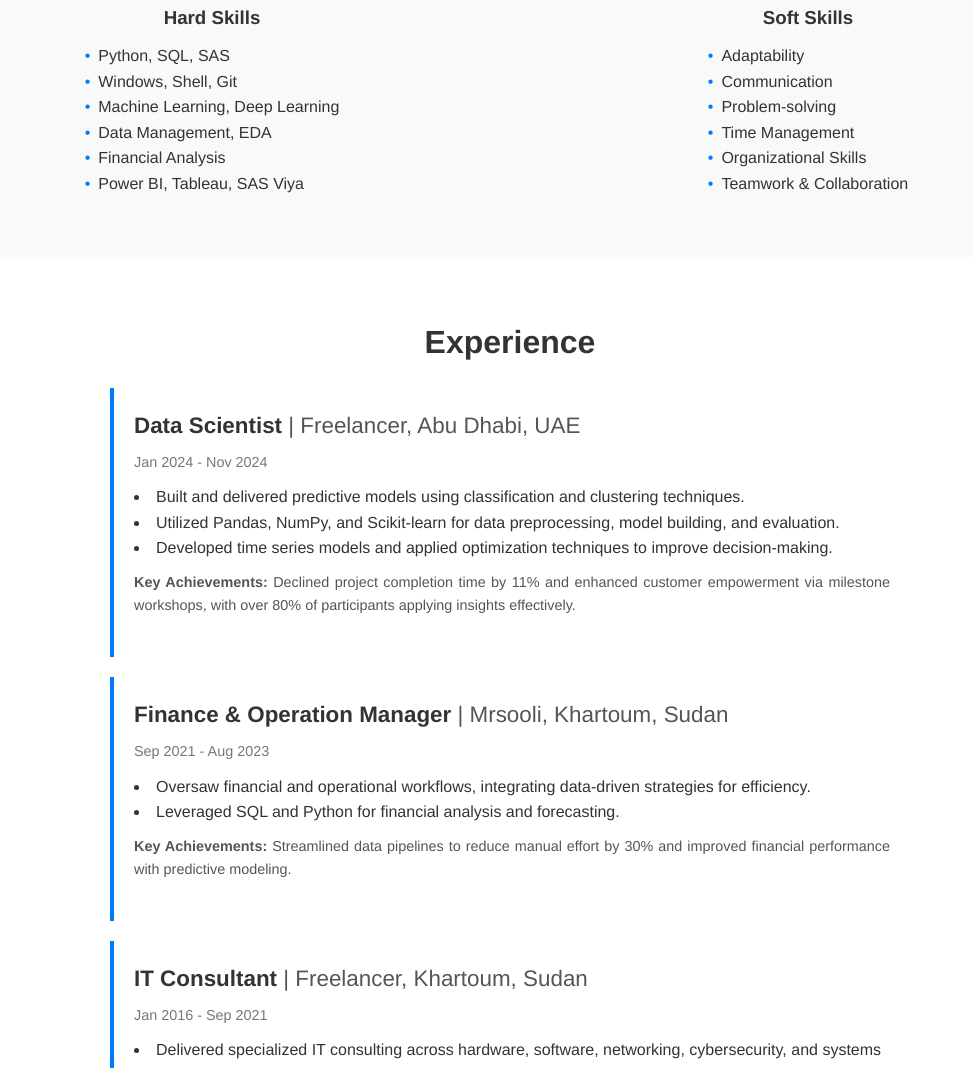
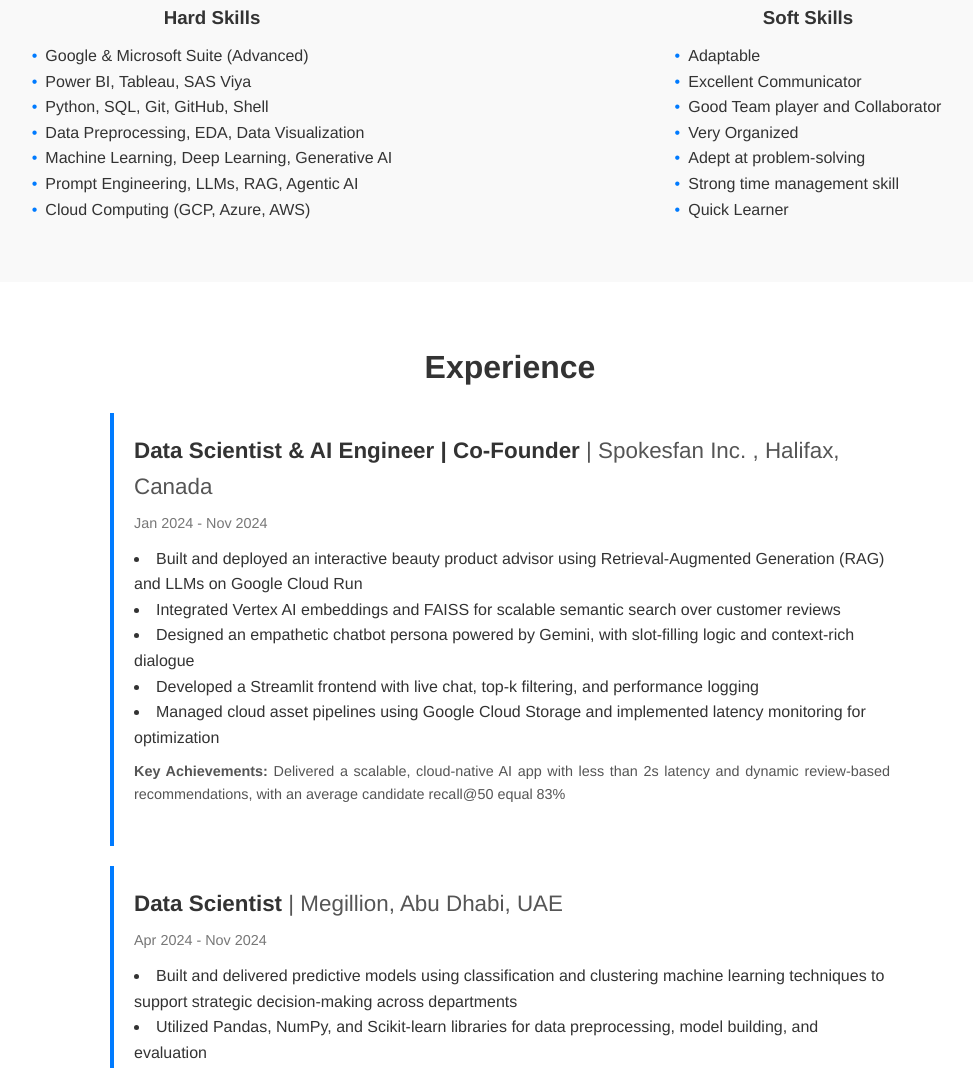
Before and after one commit to alhassan-uthman/my-website, a plain HTML site: page index.html in a window 1280 px wide. Shown: the part 1590-2658 px from the top of the page, without its empty margins (130-1103 px from the left). Drawn offline with nearby package versions, Linux system fonts and the light colour scheme.

Commit message:
Update index.html

```diff
--- a/index.html
+++ b/index.html
@@ -71,23 +71,25 @@
         <div class="skill-category">
           <h3>Hard Skills</h3>
           <ul>
-            <li>Python, SQL, SAS</li>
-            <li>Windows, Shell, Git</li>
-            <li>Machine Learning, Deep Learning</li>
-            <li>Data Management, EDA</li>
-            <li>Financial Analysis</li>
-            <li>Power BI, Tableau, SAS Viya</li>
+            <li>Google & Microsoft Suite (Advanced)</li>
+            <li>Power BI, Tableau, SAS Viya </li>
+            <li>Python, SQL, Git, GitHub, Shell</li>
+            <li>Data Preprocessing, EDA, Data Visualization</li>
+            <li>Machine Learning, Deep Learning, Generative AI</li>
+			<li>Prompt Engineering, LLMs, RAG, Agentic AI</li>
+            <li>Cloud Computing (GCP, Azure, AWS)</li>
           </ul>
         </div>
         <div class="skill-category">
           <h3>Soft Skills</h3>
           <ul>
-            <li>Adaptability</li>
-            <li>Communication</li>
-            <li>Problem-solving</li>
-            <li>Time Management</li>
-            <li>Organizational Skills</li>
-            <li>Teamwork & Collaboration</li>
+            <li>Adaptable</li>
+            <li>Excellent Communicator</li>
+            <li>Good Team player and Collaborator</li>
+            <li>Very Organized</li>
+            <li>Adept at problem-solving</li>
+			<li>Strong time management skill</li>
+            <li>Quick Learner</li>
           </ul>
         </div>
       </div>
@@ -99,17 +101,35 @@
     <div class="container">
       <h2>Experience</h2>
 
+      <!-- AI Engineer Experience -->
+      <div class="experience-item">
+        <h3>Data Scientist & AI Engineer | Co-Founder <span class="company">| Spokesfan Inc. , Halifax, Canada</span></h3>
+        <span class="date">Jan 2024 - Nov 2024</span>
+        <ul>
+          <li>Built and deployed an interactive beauty product advisor using Retrieval-Augmented Generation (RAG) and LLMs on Google Cloud Run</li>
+          <li>Integrated Vertex AI embeddings and FAISS for scalable semantic search over customer reviews</li>
+          <li>Designed an empathetic chatbot persona powered by Gemini, with slot-filling logic and context-rich dialogue</li>
+		  <li>Developed a Streamlit frontend with live chat, top-k filtering, and performance logging</li>
+		  <li>Managed cloud asset pipelines using Google Cloud Storage and implemented latency monitoring for optimization</li>
+        </ul>
+        <p class="achievement">
+          <strong>Key Achievements:</strong> Delivered a scalable, cloud-native AI app with less than 2s latency and dynamic review-based recommendations, with an average candidate recall@50 equal 83%
+        </p>
+      </div>
+
       <!-- Data Scientist Experience -->
       <div class="experience-item">
-        <h3>Data Scientist <span class="company">| Freelancer, Abu Dhabi, UAE</span></h3>
-        <span class="date">Jan 2024 - Nov 2024</span>
+        <h3>Data Scientist <span class="company">| Megillion, Abu Dhabi, UAE</span></h3>
+        <span class="date">Apr 2024 - Nov 2024</span>
         <ul>
-          <li>Built and delivered predictive models using classification and clustering techniques.</li>
-          <li>Utilized Pandas, NumPy, and Scikit-learn for data preprocessing, model building, and evaluation.</li>
-          <li>Developed time series models and applied optimization techniques to improve decision-making.</li>
+          <li>Built and delivered predictive models using classification and clustering machine learning techniques to support strategic decision-making across departments</li>
+          <li>Utilized Pandas, NumPy, and Scikit-learn libraries for data preprocessing, model building, and evaluation</li>
+		  <li>Developed time series forecasting models and applied optimization strategies to improve operational planning and resource allocation</li>
+		  <li>Created compelling visualizations using Seaborn and Matplotlib to communicate model performance, trends, and insights to both technical and non-technical stakeholders</li>
+          <li>Leveraged SAS Viya for advanced analytics and interactive dashboards, enabling real-time exploration of business metrics and KPIs</li>
         </ul>
         <p class="achievement">
-          <strong>Key Achievements:</strong> Declined project completion time by 11% and enhanced customer empowerment via milestone workshops, with over 80% of participants applying insights effectively.
+          <strong>Key Achievements:</strong> Reduced project completion time by 11% (from 9 Months to 8 Months) through effective task prioritization and collaborative workflow management; recognized for consistently meeting deadlines
         </p>
       </div>
 
@@ -118,11 +138,14 @@
         <h3>Finance & Operation Manager <span class="company">| Mrsooli, Khartoum, Sudan</span></h3>
         <span class="date">Sep 2021 - Aug 2023</span>
         <ul>
-          <li>Oversaw financial and operational workflows, integrating data-driven strategies for efficiency.</li>
-          <li>Leveraged SQL and Python for financial analysis and forecasting.</li>
+          <li>Led financial and operational workflows with a focus on integrating data-driven strategies to improve team efficiency and reporting accuracy</li>
+		  <li>Used SQL and Python to analyze financial trends, build forecasting models, and automate recurring tasks</li>
+		  <li>Designed interactive dashboards in Power BI to visualize performance metrics and support strategic decision-making</li>
+		  <li>Applied advanced Excel techniques, such as pivot tables, nested formulas, and Power Query, to streamline financial modeling and reporting</li>
+          <li>Managed collaborative reporting and documentation through Google Suite, ensuring version control and seamless communication across departments</li>
         </ul>
         <p class="achievement">
-          <strong>Key Achievements:</strong> Streamlined data pipelines to reduce manual effort by 30% and improved financial performance with predictive modeling.
+          <strong>Key Achievements:</strong> Reduced manual reporting tasks by 40% (from 5 hours to 3 hours) by streamlining data pipelines and automating key processes
         </p>
       </div>
 
```
